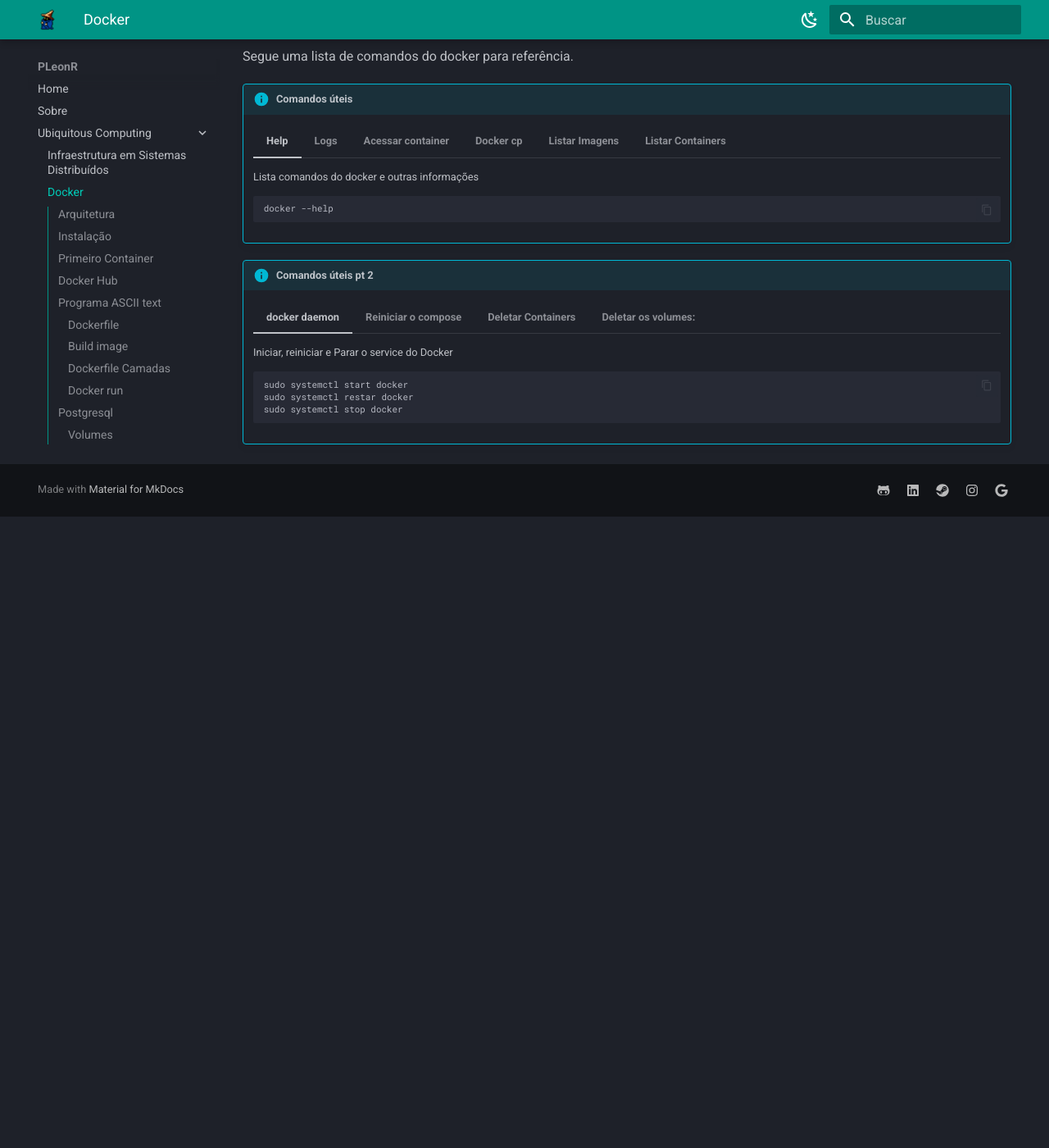
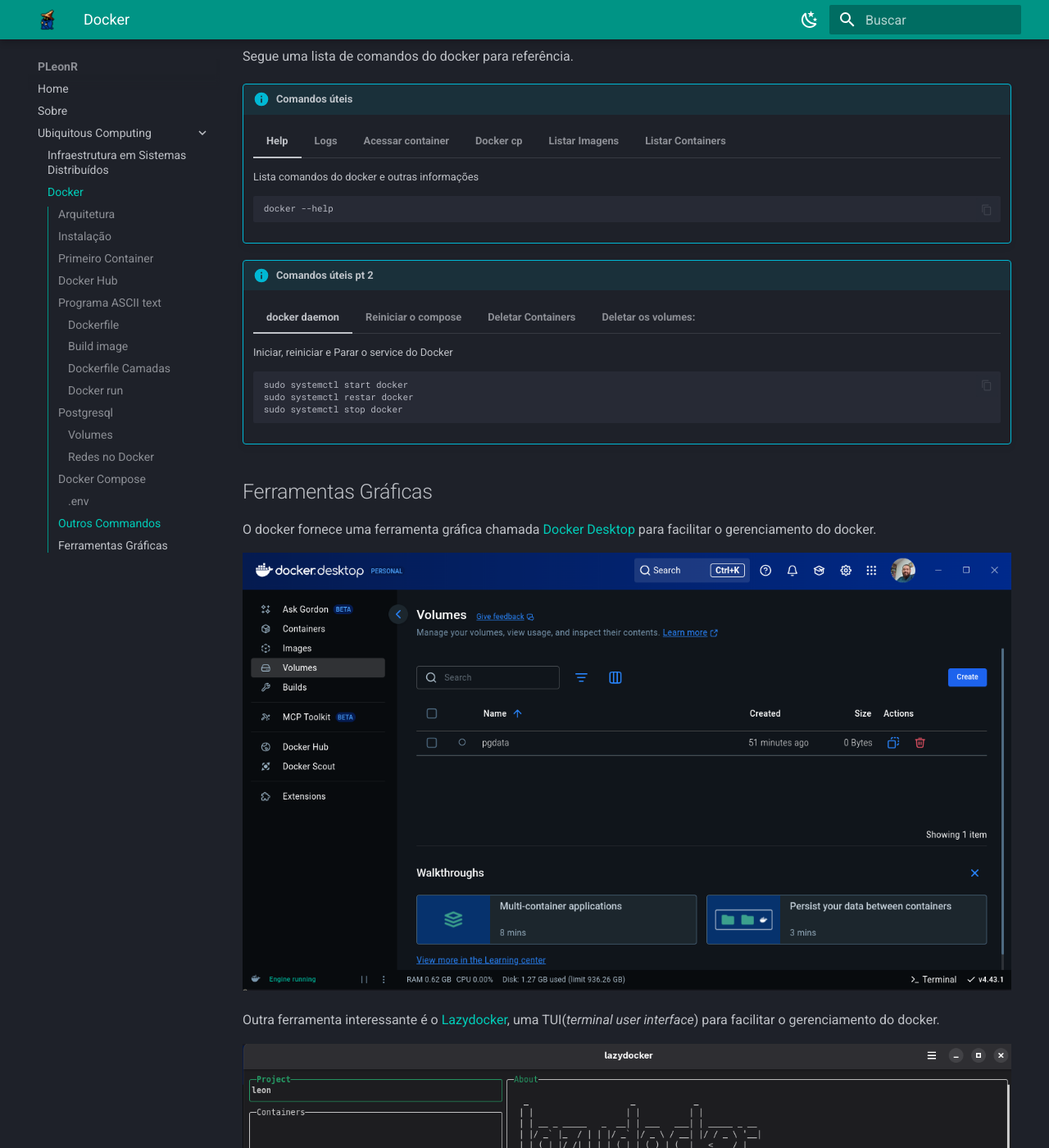
Before and after one commit to pleonr/pleonr.github.io, an MkDocs documentation site: the page built from docs/Ubiquitous Computing/bdocker_1.md, in a window 1280 px wide and 1400 px high, scrolled down 11470 px. Shown: the whole window at 82% size. Built offline with MkDocs 1.6.1 and Material for MkDocs 9.7.7, drawn with Linux system fonts in a browser that asks for light colours; before the commit the page ends 12100 px from its top, so only the background shows below that.

Commit message:
fix ci dependency update docker file

````diff
--- a/docs/Ubiquitous Computing/bdocker_1.md
+++ b/docs/Ubiquitous Computing/bdocker_1.md
@@ -512,3 +512,14 @@
         ```shell
         docker volume rm $(docker volume ls -q)
         ```
+
+## Ferramentas Gráficas
+
+O docker fornece uma ferramenta gráfica chamada [Docker Desktop](https://docs.docker.com/desktop/) para facilitar o gerenciamento do docker.
+
+![Docker Desktop](../../assets/sd/docker-desktop.png)
+
+
+Outra ferramenta interessante é o [Lazydocker](https://github.com/jesseduffield/lazydocker), uma TUI(*terminal user interface*) para facilitar o gerenciamento do docker.
+
+![Lazy Docker](../../assets/sd/lazydocker.png)
````
Also changed, not shown: docs/assets/sd/docker-desktop.png (added), docs/assets/sd/docker-hellor-world.png (deleted), docs/assets/sd/lazydocker.png (added), 1 other file.
